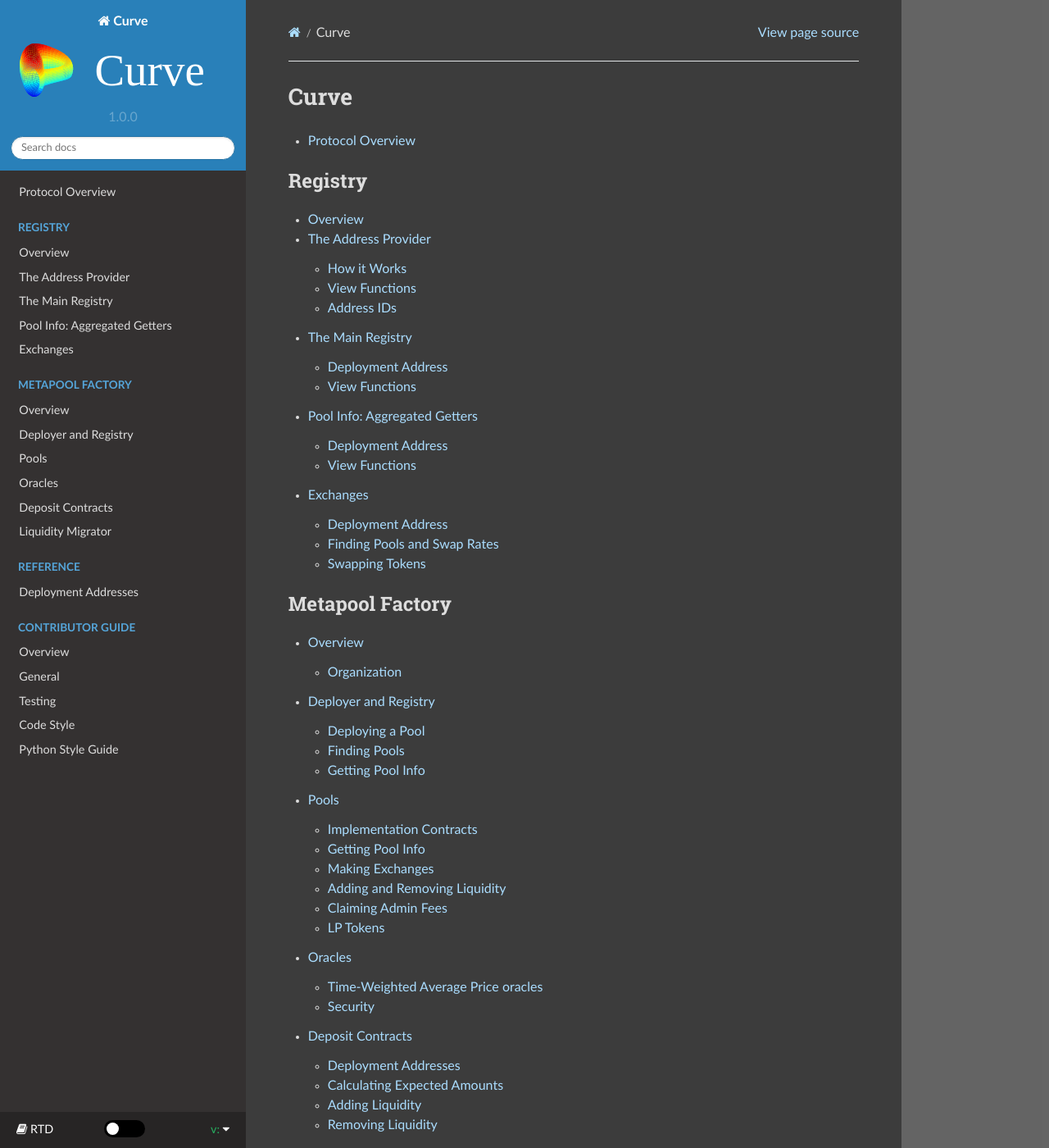
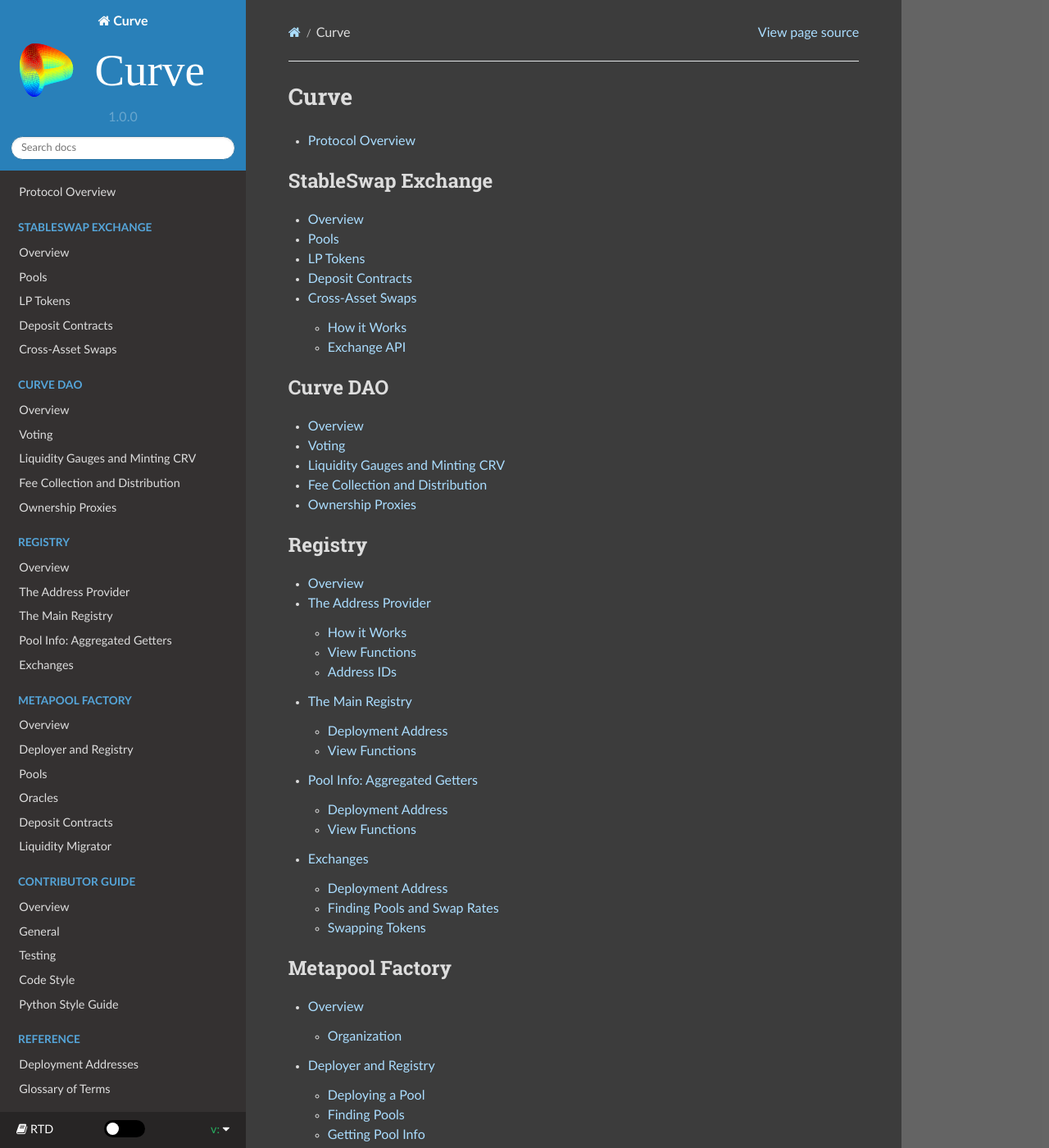
Before and after one commit to softlinkprotocol/curve-docs, a Sphinx documentation site: the page built from docs/toctree.rst, in a window 1280 px wide and 1400 px high. Shown: the whole window at 82% size. Built offline with Sphinx 7.4.7 and the Read the Docs theme 2.0.0, drawn with Linux system fonts in a browser that asks for light colours; pages that are not in the unit, such as notebooks, are missing from menus; some of the changed text lies outside the part shown.

Commit message:
docs: update toctree and add placeholder files

```diff
--- /dev/null
+++ b/docs/dao-fees.rst
@@ -0,0 +1,5 @@
+.. _dao-fees:
+
+==========================================
+Curve DAO: Fee Collection and Distribution
+==========================================
--- /dev/null
+++ b/docs/dao-gauges.rst
@@ -0,0 +1,5 @@
+.. _dao-gauges:
+
+===============================================
+The Curve DAO: Liquidity Gauges and Minting CRV
+===============================================
--- /dev/null
+++ b/docs/dao-overview.rst
@@ -0,0 +1,5 @@
+.. _dao-overview:
+
+=======================
+The Curve DAO: Overview
+=======================
--- /dev/null
+++ b/docs/dao-ownership.rst
@@ -0,0 +1,5 @@
+.. _dao-ownership:
+
+============================
+Curve DAO: Ownership Proxies
+============================
--- /dev/null
+++ b/docs/dao-voting.rst
@@ -0,0 +1,5 @@
+.. _dao-voting:
+
+=====================
+The Curve DAO: Voting
+=====================
--- /dev/null
+++ b/docs/exchange-deposits.rst
@@ -0,0 +1,5 @@
+.. _exchange-deposits:
+
+============================================
+Curve StableSwap Exchange: Deposit Contracts
+============================================
--- /dev/null
+++ b/docs/exchange-lp-tokens.rst
@@ -0,0 +1,5 @@
+.. _exchange-lp-tokens:
+
+====================================
+Curve StableSwap Exchange: LP Tokens
+====================================
--- /dev/null
+++ b/docs/exchange-overview.rst
@@ -0,0 +1,5 @@
+.. _exchange-overview:
+
+===================================
+Curve StableSwap Exchange: Overview
+===================================
--- /dev/null
+++ b/docs/exchange-pools.rst
@@ -0,0 +1,5 @@
+.. _exchange-pools:
+
+=======================
+Curve StableSwap: Pools
+=======================
--- a/docs/index.rst
+++ b/docs/index.rst
@@ -5,7 +5,7 @@
 
 |
 
-`Curve <www.curve.fi>`_ is an exchange liquidity pool on Ethereum, designed for extremely efficient stablecoin trading and low risk, supplemental fee income for liquidity providers, without an opportunity cost.
+`Curve <www.curve.fi>`_ is an exchange liquidity pool on Ethereum. Curve is designed for extremely efficient stablecoin trading and low risk, supplemental fee income for liquidity providers, without an opportunity cost.
 
 This documentation outlines the technical implementation of the core Curve protocol and related smart contracts. It may be useful for contributors to the Curve codebase, third party integrators, or technically proficient users of the protocol.
 
--- a/docs/toctree.rst
+++ b/docs/toctree.rst
@@ -6,6 +6,27 @@ Curve
     :titlesonly:
 
     Protocol Overview <index.rst>
+
+.. toctree::
+    :maxdepth: 2
+    :caption: StableSwap Exchange
+
+    Overview <exchange-overview.rst>
+    Pools <exchange-pools.rst>
+    LP Tokens <exchange-lp-tokens.rst>
+    Deposit Contracts <exchange-deposits.rst>
+    Cross-Asset Swaps <exchange-cross-asset-swaps.rst>
+
+.. toctree::
+    :maxdepth: 2
+    :caption: Curve DAO
+
+    Overview <dao-overview.rst>
+    Vote-Escrowed CRV <dao-vecrv.rst>
+    Voting <dao-voting.rst>
+    Liquidity Gauges and Minting CRV <dao-gauges.rst>
+    Fee Collection and Distribution <dao-fees.rst>
+    Ownership Proxies <dao-ownership.rst>
 
 .. toctree::
     :maxdepth: 2
@@ -30,21 +51,16 @@ Curve
 
 .. toctree::
     :maxdepth: 2
-    :caption: Cross Asset Swaps
+    :caption: Contributor Guide
 
-    Overview <cross-asset-swaps.rst>
+    Overview <guide-overview.rst>
+    General <guide-general.rst>
+    Testing <guide-testing.rst>
+    Code Style <guide-code-style.rst>
 
 .. toctree::
     :maxdepth: 2
     :caption: Reference
 
     Deployment Addresses <ref-addresses.rst>
-
-.. toctree::
-    :maxdepth: 2
-    :caption: Contributor Guide
-
-    Overview <guide-overview.rst>
-    General <guide-general.rst>
-    Testing <guide-testing.rst>
-    Code Style <guide-code-style.rst>
+    Glossary of Terms <ref-glossary.rst>
```
Also changed, not shown: docs/ref-glossary.rst (added, +9 -0 lines).
